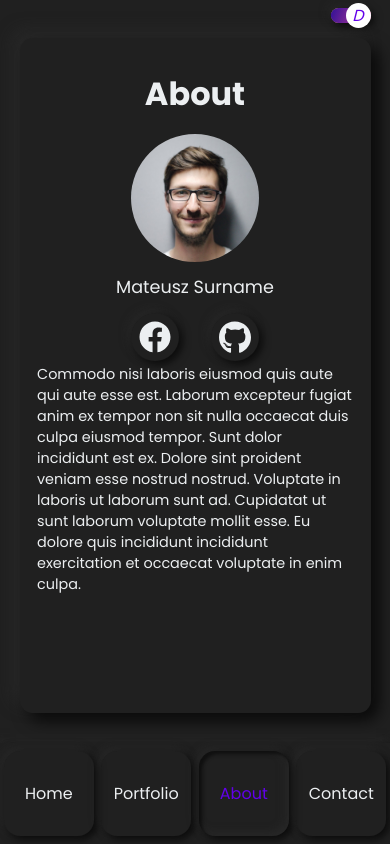
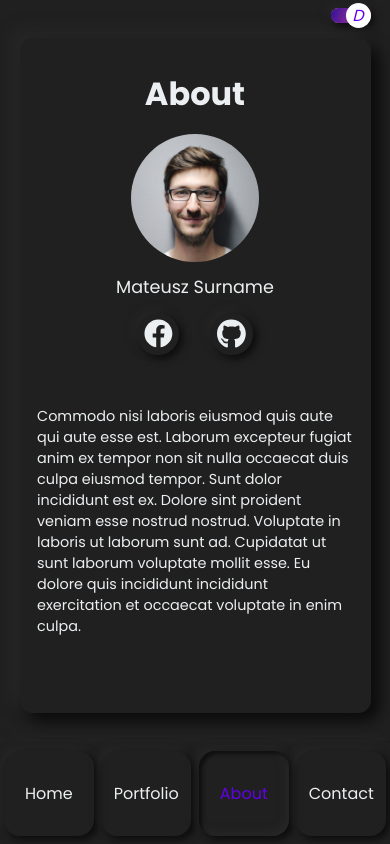
Before and after one commit to mateuszgorecki/first-react-app, a React (Create React App) app: page /about in a window 390 px wide. Built offline with nearby package versions, Linux system fonts and the light colour scheme; a web font is replaced by a local one.

Commit message:
done resolutions 992 - 1200, small tablets to do

```diff
--- a/src/assets/scss/AboutPage.module.scss
+++ b/src/assets/scss/AboutPage.module.scss
@@ -54,17 +54,87 @@
   }
 }
 
-@media screen and (max-width: 1600px ){
+@media screen and (max-width: 1600px) {
   .wrapper {
     gap: 4rem;
   }
 }
 
-@media screen and (max-width: 1440px ){
+@media screen and (max-width: 1440px) {
   .wrapper {
     gap: 3rem;
   }
 }
+
+@media screen and (max-width: 1200px) {
+  .wrapper {
+    gap: 2rem;
+
+    h1 {
+      margin: 2rem 0 0 0;
+    }
+
+    .content {
+      max-width: 90%;
+
+      .left {
+        width: 35%;
+
+        .socials {
+          gap: 2rem;
+        }
+      }
+
+      .right {
+        width: 65%;
+      }
+    }
+  }
+}
+
+@media screen and (max-width: 992px) {
+  .wrapper {
+    gap: 3rem;
+    padding: 0 2rem;
+
+    h1 {
+      margin: 2rem 0 0 0;
+    }
+
+    .content {
+      flex-direction: column;
+      max-width: unset;
+      width: 100%;
+
+      .left {
+        width: 100%;
+
+        .photo {
+          width: 10rem;
+          height: 10rem;
+        }
+
+        & > p {
+          font-size: 1.2rem;
+        }
+
+        .socials {
+          justify-content: center;
+          gap: 2.5rem;
+        }
+      }
+
+      .right {
+        margin: 3rem 0 0;
+        width: 100%;
+
+        p {
+          font-size: 0.9rem;
+        }
+      }
+    }
+  }
+  }
 
 @media screen and (max-width: 576px) {
   .wrapper {
@@ -82,8 +152,8 @@
       .left {
         width: 100%;
         flex-direction: column;
-        gap: .8rem;
-        margin: 0 0 .2rem;
+        gap: 0.8rem;
+        margin: 0 0 0.2rem;
 
         .photo {
           width: 8rem;
--- a/src/assets/scss/ContactPage.module.scss
+++ b/src/assets/scss/ContactPage.module.scss
@@ -112,6 +112,42 @@
   }
 }
 
+@media screen and (max-width: 992px) {
+  .wrapper {
+    padding: 3rem;
+    gap: 4rem;
+
+    .container {
+      gap: 1rem;
+      width: 100%;
+
+      input {
+        height: 4rem;
+      }
+
+      textarea {
+        height: 15rem;
+      }
+
+      input,
+      textarea {
+        border-radius: 2rem;
+        padding: 1.2rem;
+
+        &::placeholder {
+          font-size: 1.1rem;
+        }
+      }
+
+      button {
+        font-size: 1.2rem;
+        padding: 0.7rem 1.4rem;
+        margin: 1rem 0 0;
+      }
+    }
+  }
+}
+
 @media screen and (max-width: 576px) {
   .wrapper {
     padding: 1rem;
--- a/src/assets/scss/Header.module.scss
+++ b/src/assets/scss/Header.module.scss
@@ -143,7 +143,6 @@
 
     .logo {
       p {
-        font-size: 2rem;
         width: 80px;
       }
     }
@@ -165,6 +164,42 @@
 @media screen and (max-width: 1440px) {
   .header {
     height: 14vh;
+  }
+}
+
+@media screen and (max-width: 1200px) {
+  .header {
+    height: 12vh;
+  }
+}
+
+@media screen and (max-width: 992px) {
+  .header {
+    height: 10vh;
+
+    & > div {
+      max-width: unset;
+      width: 85vw;
+    }
+
+    .logo {
+      p {
+        width: 50px;
+      }
+    }
+
+    nav {
+      ul {
+        gap: 1.2rem;
+
+        li {
+          a {
+            border-radius: 1.5rem;
+            padding: 0.8rem 1.2rem;
+          }
+        }
+      }
+    }
   }
 }
 
--- a/src/assets/scss/PageDetails.module.scss
+++ b/src/assets/scss/PageDetails.module.scss
@@ -96,6 +96,59 @@
   }
 }
 
+@media screen and (max-width: 992px) {
+  .wrapper {
+    padding: 3rem;
+    flex-direction: column-reverse;
+    justify-content: flex-end;
+    gap: 2rem;
+
+    &-photo {
+      width: 100%;
+      height: 50%;
+
+      .photo {
+        width: 100%;
+        height: 100%;
+      }
+    }
+
+    &-text {
+      width: 100%;
+      gap: 1rem;
+
+      .title {
+        font-size: 3rem;
+      }
+
+      .text {
+        max-width: 100%;
+      }
+    }
+
+    .back-btn {
+      @include lightShadow;
+      position: absolute;
+      background-color: transparent;
+      bottom: 2rem;
+      right: 2rem;
+      color: $darkgrey;
+      text-decoration: none;
+      border-radius: 1.5rem;
+      padding: 0.8rem 1.2rem;
+      transition: all 0.2s ease-out;
+
+      &:active {
+        @include lightShadowActive;
+      }
+
+      &:hover {
+        color: $orange;
+      }
+    }
+  }
+}
+
 @media screen and (max-width: 576px) {
   .wrapper {
     padding: 1rem .5rem 5rem;
--- a/src/assets/scss/PageWrapper.module.scss
+++ b/src/assets/scss/PageWrapper.module.scss
@@ -31,6 +31,14 @@
   }
 }
 
+@media screen and (max-width: 1200px) {
+  .wrapper {
+    width: 90%;
+    max-height: unset;
+    aspect-ratio: unset;
+  }
+}
+
 @media screen and (max-width: 576px) {
   .wrapper {
     border-radius: 0.8rem;
--- a/src/assets/scss/PortfolioPage.module.scss
+++ b/src/assets/scss/PortfolioPage.module.scss
@@ -53,6 +53,33 @@
   }
 }
 
+@media screen and (max-width: 992px) {
+  .wrapper {
+    gap: 2rem;
+
+    .container {
+      gap: 1rem;
+      width: 100%;
+      height: 100%;
+      flex-direction: column;
+      justify-content: flex-start;
+    }
+  }
+
+  .dark {
+    .container {
+      & > a {
+        background-color: $purple;
+        filter: drop-shadow(0 0 1rem $dark-shadow);
+
+        h2 {
+          color: $blue-gray;
+        }
+      }
+    }
+  }
+}
+
 @media screen and (max-width: 576px) {
   .wrapper {
     padding: 2rem 1.5rem;
--- a/src/assets/scss/SinglePortfolioPage.module.scss
+++ b/src/assets/scss/SinglePortfolioPage.module.scss
@@ -29,6 +29,19 @@
   }
 }
 
+@media screen and (max-width: 1200px) {
+  .page {
+    width: 100%;
+    height: unset;
+    aspect-ratio: 32/9;
+
+
+    h2 {
+      font-size: 2rem;
+    }
+  }
+}
+
 @media screen and (max-width: 576px) {
   .page {
     width: 100%;
--- a/src/assets/scss/SocialIcons.module.scss
+++ b/src/assets/scss/SocialIcons.module.scss
@@ -52,3 +52,18 @@
     }
   }
 }
+
+@media screen and (max-width: 1200px) {
+  .socials {
+    gap: 1rem;
+
+    a {
+      height: 1.8rem;
+      padding: 0.4rem;
+
+      svg {
+        width: 1.8rem;
+      }
+    }
+  }
+}
--- a/src/assets/scss/_global.scss
+++ b/src/assets/scss/_global.scss
@@ -36,14 +36,14 @@
 
 @mixin darkShadow {
   box-shadow: 0.2rem 0.2rem 0.5rem rgba($black, 0.7),
-  -0.2rem -0.2rem 0.5rem $light-shadow;
+    -0.2rem -0.2rem 0.5rem $light-shadow;
 }
 
 @mixin darkShadowActive {
   box-shadow: 0.2rem 0.2rem 0.5rem rgba($black, 0.7),
-  -0.2rem -0.2rem 0.5rem $light-shadow,
-  inset 0.2rem 0.2rem 0.2rem rgba($black, 0.5),
-  inset -0.2rem -0.2rem 0.5rem $light-shadow;
+    -0.2rem -0.2rem 0.5rem $light-shadow,
+    inset 0.2rem 0.2rem 0.2rem rgba($black, 0.5),
+    inset -0.2rem -0.2rem 0.5rem $light-shadow;
 }
 
 * {
@@ -91,13 +91,29 @@ a {
   }
 }
 
+@media screen and (max-width: 1200px) {
+  main {
+    & > div {
+      width: 100%;
+      height: 100%;
+      display: flex;
+      align-items: center;
+      justify-content: center;
+
+      & > div {
+        width: 90%;
+        height: 85%;
+      }
+    }
+  }
+}
+
 @media screen and (max-width: 576px) {
   body {
     overflow-x: hidden;
     overflow-y: auto;
 
     #root {
-
       & > div {
         display: flex;
         flex-direction: column-reverse;
```
